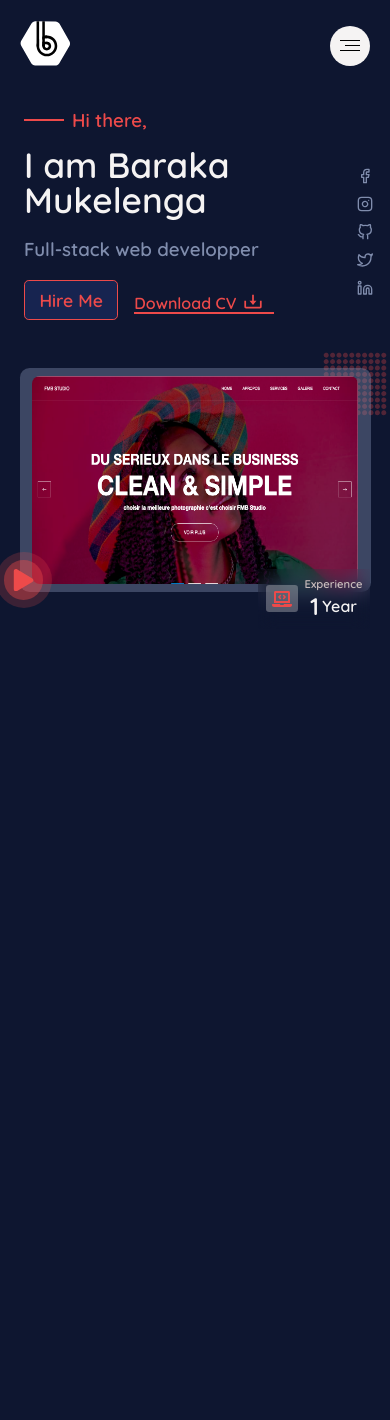
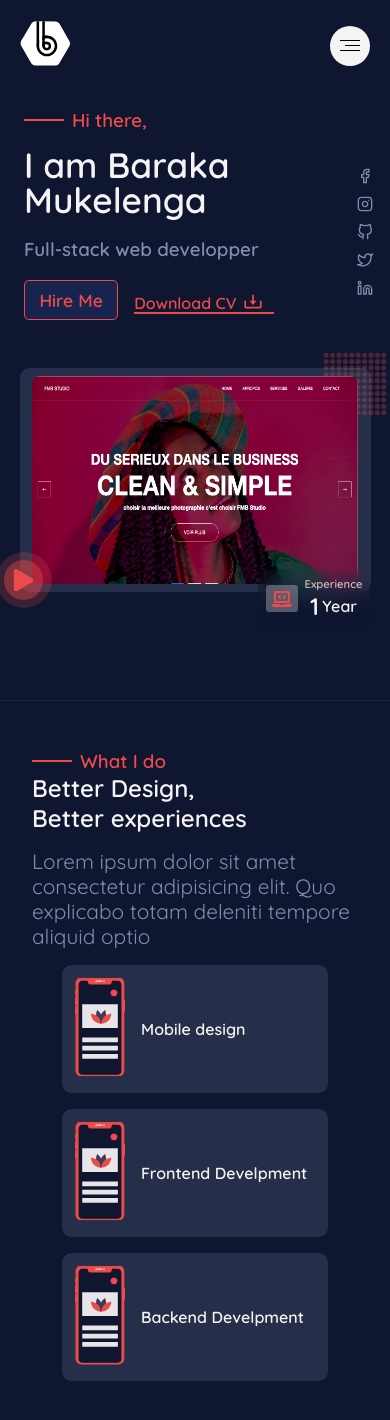
Before and after one commit to barackm/personal-portfolio, a React (Create React App) app: page / in a window 390 px wide. Shown: the top 1420 px of the page. Before the commit the page ends 844 px from the top, so only its background shows below. Built offline with nearby package versions, Linux system fonts and the light colour scheme.

Commit message:
Finish the mobile version of the work page

```diff
--- a/src/App.js
+++ b/src/App.js
@@ -25,7 +25,7 @@ class App extends React.Component {
         <main className="App">
           <Header />
           <Home />
-          {/* <Work /> */}
+          <Work />
           {/* <About /> */}
           {/* <Portfolio /> */}
           {/* <Contact /> */}
--- a/src/assets/css/main.css
+++ b/src/assets/css/main.css
@@ -753,37 +753,6 @@ li:hover ~ .cursor1 {
   margin-left: 3rem;
 }
 
-.home-page-main-container .home-content-wrapper .home-text-content .home-hello-wrapper {
-  display: -webkit-box;
-  display: -ms-flexbox;
-  display: flex;
-  -webkit-box-pack: center;
-      -ms-flex-pack: center;
-          justify-content: center;
-  -webkit-box-align: center;
-      -ms-flex-align: center;
-          align-items: center;
-  -webkit-box-orient: horizontal;
-  -webkit-box-direction: normal;
-      -ms-flex-direction: row;
-          flex-direction: row;
-  -webkit-box-pack: start;
-      -ms-flex-pack: start;
-          justify-content: flex-start;
-}
-
-.home-page-main-container .home-content-wrapper .home-text-content .home-hello-wrapper .hello-line {
-  width: 2.5rem;
-  height: 2px;
-  background-color: #ed4a4a;
-  margin-right: 0.5rem;
-}
-
-.home-page-main-container .home-content-wrapper .home-text-content .home-hello-wrapper .hero-hello {
-  color: #ed4a4a;
-  margin: 0;
-}
-
 .home-page-main-container .home-content-wrapper .home-text-content .hero-text-wrapper {
   font-size: 2.2rem;
   color: #f5f3f3;
@@ -873,7 +842,7 @@ li:hover ~ .cursor1 {
 
 .home-page-main-container .home-content-wrapper .image-content-wrapper .image-wrapper {
   width: 90%;
-  background-color: rgba(131, 144, 175, 0.4);
+  background-color: rgba(131, 144, 175, 0.2);
   border-radius: 0.6rem;
   height: 14rem;
   position: relative;
@@ -1068,4 +1037,158 @@ li:hover ~ .cursor1 {
   color: #f5f3f3;
   font-weight: bold;
 }
+
+.what-i-do-main-container {
+  border-top: 1px solid rgba(128, 141, 173, 0.1);
+  padding-top: 3rem;
+  display: -webkit-box;
+  display: -ms-flexbox;
+  display: flex;
+  -webkit-box-orient: vertical;
+  -webkit-box-direction: normal;
+      -ms-flex-direction: column;
+          flex-direction: column;
+  height: auto;
+  padding-bottom: 3rem;
+  width: 100%;
+}
+
+.what-i-do-main-container .left-area-coontainer {
+  -webkit-box-ordinal-group: 3;
+      -ms-flex-order: 2;
+          order: 2;
+  width: 100%;
+  display: -webkit-box;
+  display: -ms-flexbox;
+  display: flex;
+  -webkit-box-pack: center;
+      -ms-flex-pack: center;
+          justify-content: center;
+  -webkit-box-align: center;
+      -ms-flex-align: center;
+          align-items: center;
+  -webkit-box-orient: vertical;
+  -webkit-box-direction: normal;
+      -ms-flex-direction: column;
+          flex-direction: column;
+}
+
+.what-i-do-main-container .left-area-coontainer .mobile-website-wrapper {
+  display: -webkit-box;
+  display: -ms-flexbox;
+  display: flex;
+  -webkit-box-pack: center;
+      -ms-flex-pack: center;
+          justify-content: center;
+  -webkit-box-align: center;
+      -ms-flex-align: center;
+          align-items: center;
+  -webkit-box-orient: vertical;
+  -webkit-box-direction: normal;
+      -ms-flex-direction: column;
+          flex-direction: column;
+}
+
+.what-i-do-main-container .left-area-coontainer .web-app-wrapper {
+  display: -webkit-box;
+  display: -ms-flexbox;
+  display: flex;
+  -webkit-box-pack: center;
+      -ms-flex-pack: center;
+          justify-content: center;
+  -webkit-box-align: center;
+      -ms-flex-align: center;
+          align-items: center;
+  -webkit-box-orient: vertical;
+  -webkit-box-direction: normal;
+      -ms-flex-direction: column;
+          flex-direction: column;
+  width: 100%;
+}
+
+.what-i-do-main-container .left-area-coontainer .work-item-wrapper {
+  display: -webkit-box;
+  display: -ms-flexbox;
+  display: flex;
+  -webkit-box-pack: center;
+      -ms-flex-pack: center;
+          justify-content: center;
+  -webkit-box-align: center;
+      -ms-flex-align: center;
+          align-items: center;
+  -webkit-box-orient: horizontal;
+  -webkit-box-direction: normal;
+      -ms-flex-direction: row;
+          flex-direction: row;
+  background-color: rgba(131, 144, 175, 0.2);
+  -webkit-box-pack: start;
+      -ms-flex-pack: start;
+          justify-content: flex-start;
+  width: 15rem;
+  margin-bottom: 1rem;
+  padding: 0.8rem;
+  border-radius: 0.6rem;
+}
+
+.what-i-do-main-container .left-area-coontainer .work-item-wrapper .icon-wrapper {
+  margin-right: 1rem;
+}
+
+.what-i-do-main-container .left-area-coontainer .work-item-wrapper .text-wrapper {
+  color: #f5f3f3;
+  font-weight: bold;
+  font-size: 1rem;
+}
+
+.what-i-do-main-container .right-area-main-container {
+  -webkit-box-ordinal-group: 2;
+      -ms-flex-order: 1;
+          order: 1;
+  padding-left: 2rem;
+  padding-right: 2rem;
+}
+
+.what-i-do-main-container .right-area-main-container .slogan {
+  color: #f5f3f3;
+  margin: 0;
+  font-size: 1.5rem;
+}
+
+.what-i-do-main-container .right-area-main-container .about-work {
+  color: #808dad;
+  margin: 1rem 0;
+  font-size: 0.8rem;
+  line-height: 1.2;
+}
+
+.home-hello-wrapper {
+  display: -webkit-box;
+  display: -ms-flexbox;
+  display: flex;
+  -webkit-box-pack: center;
+      -ms-flex-pack: center;
+          justify-content: center;
+  -webkit-box-align: center;
+      -ms-flex-align: center;
+          align-items: center;
+  -webkit-box-orient: horizontal;
+  -webkit-box-direction: normal;
+      -ms-flex-direction: row;
+          flex-direction: row;
+  -webkit-box-pack: start;
+      -ms-flex-pack: start;
+          justify-content: flex-start;
+}
+
+.home-hello-wrapper .hello-line {
+  width: 2.5rem;
+  height: 2px;
+  background-color: #ed4a4a;
+  margin-right: 0.5rem;
+}
+
+.home-hello-wrapper .hero-hello {
+  color: #ed4a4a;
+  margin: 0;
+}
 /*# sourceMappingURL=main.css.map */
--- a/src/assets/scss/main.scss
+++ b/src/assets/scss/main.scss
@@ -35,3 +35,4 @@
 @import "./pages/portfolio";
 @import "./pages/contact";
 @import "./pages/footer";
+@import "./pages/common";
--- /dev/null
+++ b/src/assets/scss/pages/_common.scss
@@ -0,0 +1,17 @@
+.home-hello-wrapper {
+  @include flexCenter(row);
+
+  justify-content: flex-start;
+
+  .hello-line {
+    width: 2.5rem;
+    height: 2px;
+    background-color: $primary;
+    margin-right: 0.5rem;
+  }
+
+  .hero-hello {
+    color: $primary;
+    margin: 0;
+  }
+}
--- a/src/assets/scss/pages/_work.scss
+++ b/src/assets/scss/pages/_work.scss
@@ -216,3 +216,70 @@
 //     }
 //   }
 // }
+
+.what-i-do-main-container {
+  border-top: $border;
+  padding-top: 3rem;
+  display: flex;
+  flex-direction: column;
+  height: auto;
+  padding-bottom: 3rem;
+  width: 100%;
+
+  .left-area-coontainer {
+    order: 2;
+    width: 100%;
+
+    @include flexCenter(column);
+
+    .mobile-website-wrapper {
+      @include flexCenter(column);
+    }
+
+    .web-app-wrapper {
+      @include flexCenter(column);
+
+      width: 100%;
+    }
+
+    .work-item-wrapper {
+      @include flexCenter(row);
+
+      background-color: $blueLighter;
+      justify-content: flex-start;
+      width: 15rem;
+      margin-bottom: 1rem;
+      padding: 0.8rem;
+      border-radius: 0.6rem;
+
+      .icon-wrapper {
+        margin-right: 1rem;
+      }
+
+      .text-wrapper {
+        color: $white;
+        font-weight: bold;
+        font-size: 1rem;
+      }
+    }
+  }
+
+  .right-area-main-container {
+    order: 1;
+    padding-left: 2rem;
+    padding-right: 2rem;
+
+    .slogan {
+      color: $white;
+      margin: 0;
+      font-size: 1.5rem;
+    }
+
+    .about-work {
+      color: $lightBlue;
+      margin: 1rem 0;
+      font-size: 0.8rem;
+      line-height: 1.2;
+    }
+  }
+}
--- a/src/assets/scss/variables/_colors.scss
+++ b/src/assets/scss/variables/_colors.scss
@@ -7,4 +7,4 @@ $textWhite: #f5f5f7;
 $textDark: #111;
 $blue: #0e1630;
 $lightBlue: #808dad;
-$blueLighter: rgba(lighten($lightBlue, 1%), 0.4);
+$blueLighter: rgba(lighten($lightBlue, 1%), 0.2);
--- a/src/components/Work.jsx
+++ b/src/components/Work.jsx
@@ -68,7 +68,7 @@ export default class Work extends Component {
                   />
                 </svg>
               </div>
-              <div className="text-wrapper">Mobile App Design</div>
+              <div className="text-wrapper">Mobile design</div>
             </div>
             <div className="work-item-wrapper">
               <div className="icon-wrapper">
```
Also changed, not shown: src/assets/scss/pages/_home.scss (+0 -18 lines), 1 other file (tests, documents, lock files or other folders).
